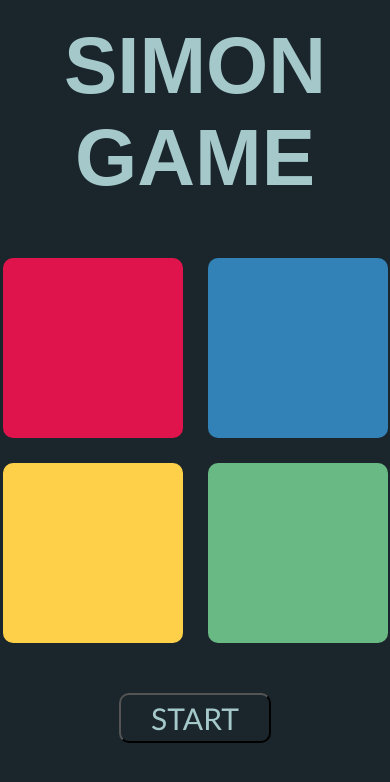
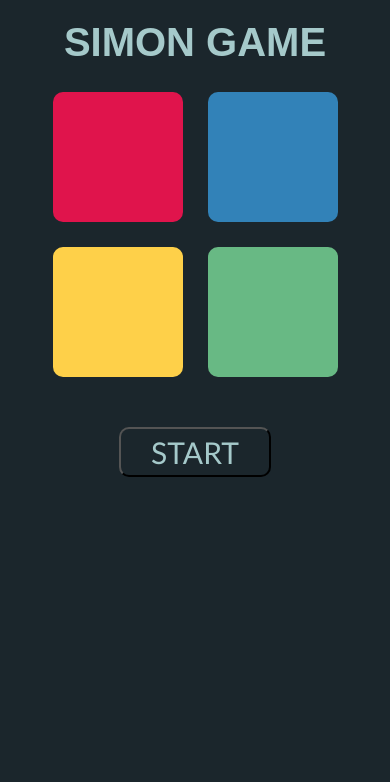
Before and after one commit to HarshitBamotra/Simon-Game, a plain HTML site: page index.html in a window 390 px wide. Drawn offline with Linux system fonts and the light colour scheme.

Commit message:
Update style.css

```diff
--- a/style.css
+++ b/style.css
@@ -150,3 +150,17 @@ body
 {
     pointer-events: none;
 }
+
+
+@media screen and (max-width: 550px) {
+    .heading {
+      font-size: 2.5em;
+    }
+
+    .tilesContainer {
+      width: 100%;
+      height: 100%;
+      grid-template-rows: 130px 130px;
+      grid-template-columns: 130px 130px;
+    }
+  }
```
